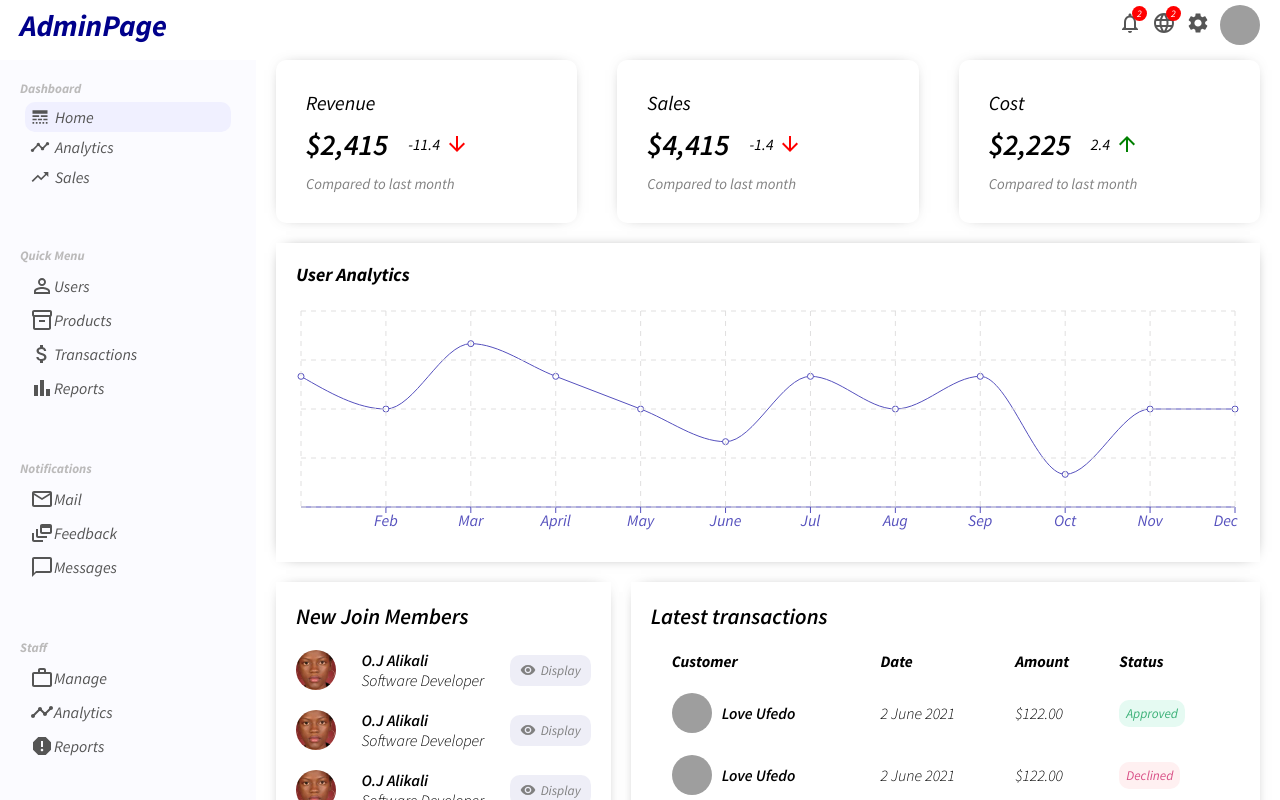
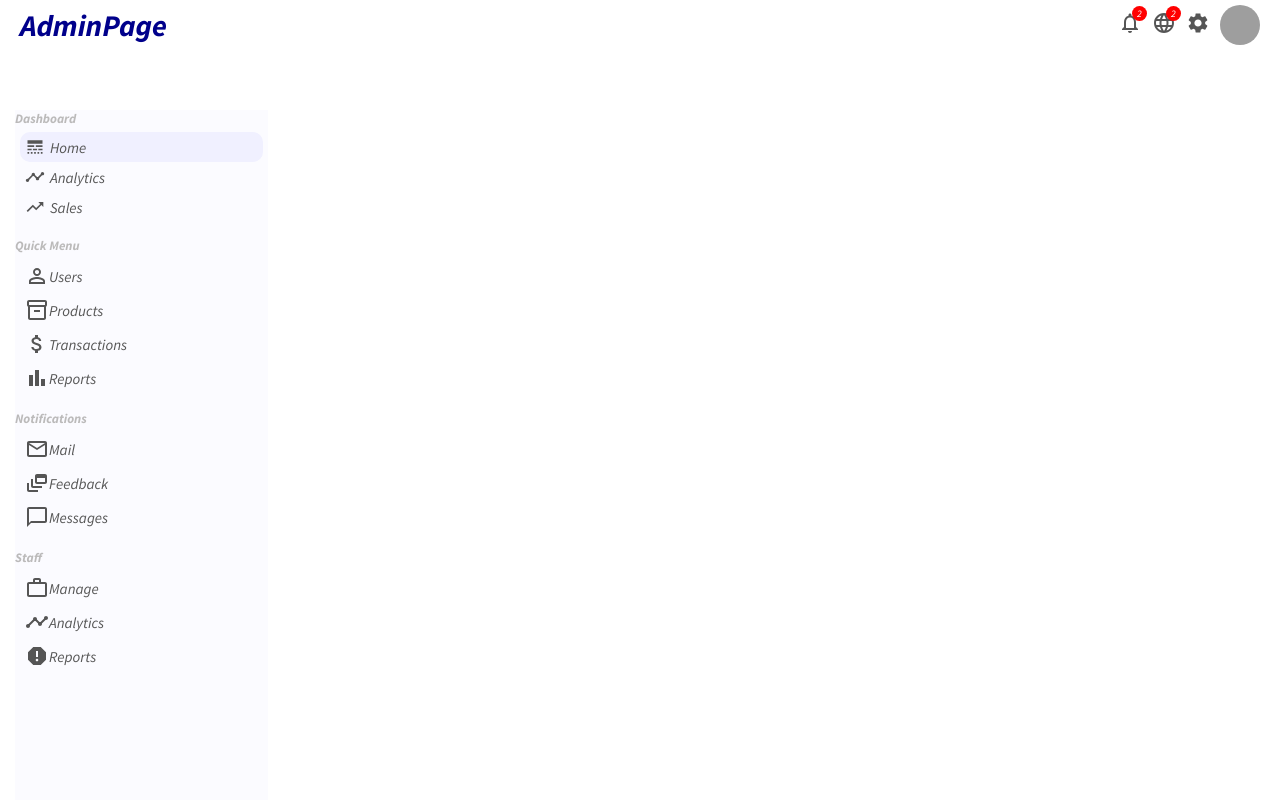
Before and after one commit to UniqueOJ/AdminDashboard-react, a React (Create React App) app: page /users in a window 1280 px wide. Shown: the top 800 px of the page. Built offline with nearby package versions, Linux system fonts and the light colour scheme; grey boxes are pictures that could not be loaded.

Commit message:
Implement UserList

```diff
--- a/package.json
+++ b/package.json
@@ -13,6 +13,7 @@
     "@testing-library/user-event": "^13.5.0",
     "react": "^18.0.0",
     "react-dom": "^18.0.0",
+    "react-router-dom": "^6.3.0",
     "react-scripts": "5.0.1",
     "recharts": "^2.1.9",
     "web-vitals": "^2.1.4"
--- a/src/App.js
+++ b/src/App.js
@@ -1,21 +1,27 @@
-
 import Topbar from "./components/topbar/Topbar";
 import Sidebar from "./components/sidebar/Sidebar";
 import './app.css'
 import Home from "./pages/home/Home";
+import { BrowserRouter as Router, Routes, Route } from "react-router-dom";
+import UserList from "./pages/home/userList/UserList";
 
 function App() {
   return (
-    <div className="App">
-      <Topbar/>
- <div className="container">
-   <Sidebar/>
-   <Home/>
-   <div>
-</div>
-    </div>
-      </div>
+    <Router>
+    <Topbar/>
+    <div className="container">
+      <Sidebar/>
+      <Routes>
+        <Route exact path="/" element={<Home />}></Route>
+        <Route path="/users" element={<UserList />}></Route>
+        {/* <Route path="/user/:userId" element={<UserSin />}></Route>
+        <Route path="/newUser" element={<NewUser />}></Route>
+        <Route path="/products" element={<ProductList />}></Route>
+        <Route path="/product/:productId" element={<Product />}></Route>
+        <Route path="/newproduct" element={<NewProduct />}></Route> */}
+     </Routes>
+     </div>
+  </Router>
   );
 }
-
 export default App;
--- a/src/components/featuredInfo/FeaturedInfo.jsx
+++ b/src/components/featuredInfo/FeaturedInfo.jsx
@@ -10,7 +10,7 @@ export default function featuredInfo() {
             <div className="featuredMoneyContainer">
                 <span className="featuredMoney">$2,415</span>
                 <span className="featuredMoneyRate">
-                    -11.4 <ArrowDownwardIcon className='featuredIcon negative'/> </span>
+-11.4 <ArrowDownwardIcon className='featuredIcon negative'/> </span>
             </div>
             <span className="featuredSub">Compared to last month</span>
         </div>
--- a/src/components/sidebar/sidebar.css
+++ b/src/components/sidebar/sidebar.css
@@ -1,18 +1,20 @@
 .sidebar{
     flex: 1;
     height: calc(100vh - 50px);
-    background-color: rgb(251, 251, 255);
-    position: sticky;
+    background-color: #fbfbff;
+    position: relative;
     top: 50px;
+    margin-left: 15px;
 }
 
 .sidebarWrapper{
-    padding: 20px;
+    /* padding: 20px; */
     color: #555;
 }
 
 .sidebarMenu{
     margin-bottom: 10px;
+    font-size: 15px;
 }
 
 .sidebarTitle{
@@ -36,6 +38,7 @@
 .sidebarListItem.active,
 .sidebarListItem:hover{
     background-color: rgb(240, 240, 255);
+    border-radius: 10px;
 }
 
 .sidebarIcon{
--- a/src/pages/home/userList/UserList.jsx
+++ b/src/pages/home/userList/UserList.jsx
@@ -0,0 +1,9 @@
+import "./userList.css";
+
+export default function UserList() {
+  return (
+    <div className="userList">
+
+    </div>
+  )
+}
--- a/src/pages/home/userList/userList.css
+++ b/src/pages/home/userList/userList.css
@@ -0,0 +1,3 @@
+.userList{
+flex: 4;
+}
```
Also changed, not shown: 1 other file (tests, documents, lock files or other folders).
